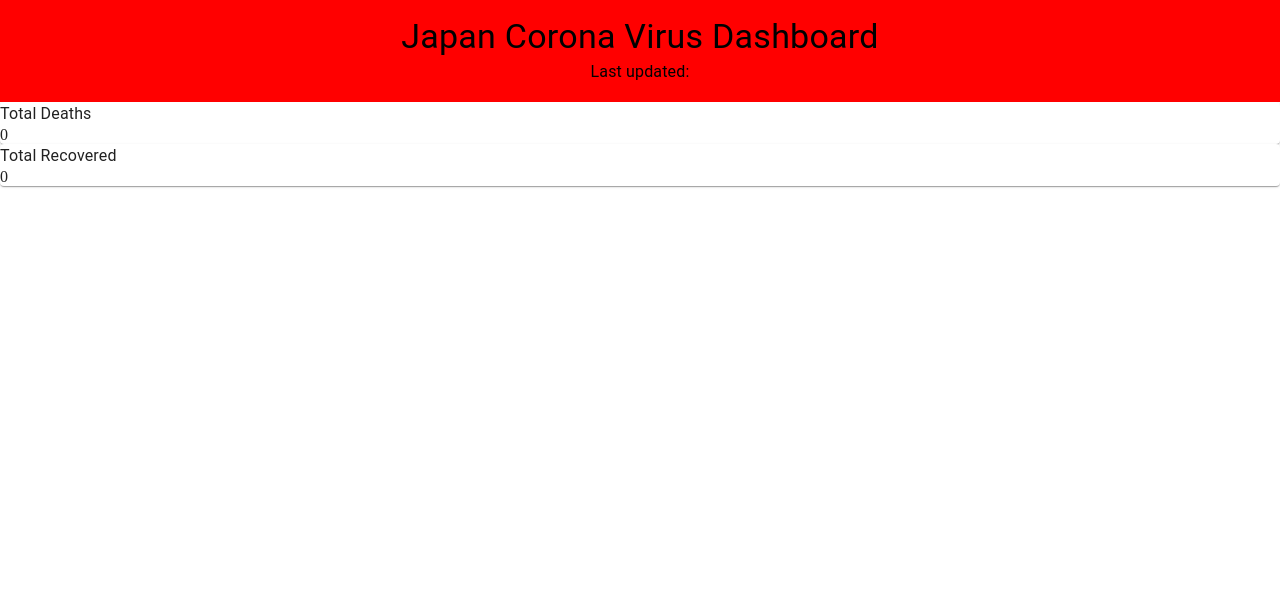
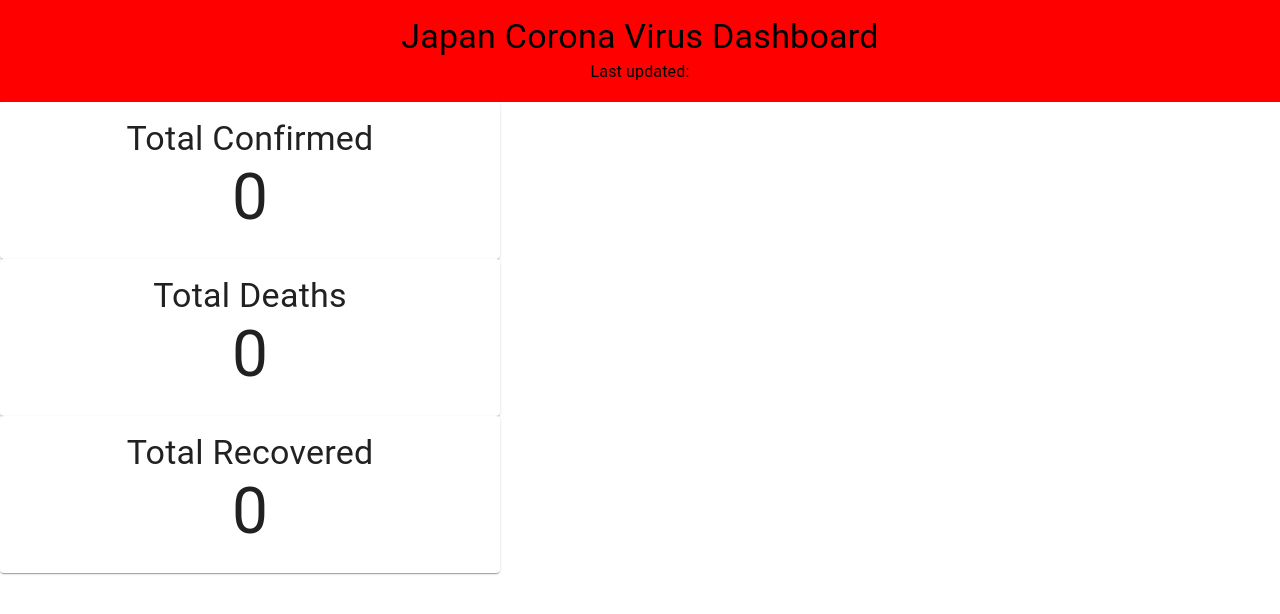
Before and after one commit to chadmuro/corona-virus-tracker, a React (Create React App) app: page / in a window 1280 px wide. Shown: the top 614 px of the page. Built offline with nearby package versions, Linux system fonts and the light colour scheme; no server answers.

Commit message:
update Count.tsx

```diff
--- a/src/App.tsx
+++ b/src/App.tsx
@@ -9,6 +9,7 @@ const App = () => {
 			<TotalDataProvider>
 				<PrefectureDataProvider>
 					<Header />
+					<Count dataType="Confirmed" />
 					<Count dataType="Deaths" />
 					<Count dataType="Recovered" />
 				</PrefectureDataProvider>
--- /dev/null
+++ b/src/components/Count.css
@@ -0,0 +1,4 @@
+.animated-number {
+  font-size: 4rem;
+  font-family: Roboto, sans-serif;
+}
--- a/src/components/Count.tsx
+++ b/src/components/Count.tsx
@@ -1,9 +1,20 @@
+import './Count.css';
 import { useState, useEffect, useContext } from 'react';
 import { TotalDataContext } from '../context/TotalDataContext';
 import { useSpring, animated } from 'react-spring';
-import { Card, Typography } from '@material-ui/core';
+import { Card, CardContent, Typography, makeStyles } from '@material-ui/core';
+
+const useStyles = makeStyles({
+  root: {
+    maxWidth: 500
+  },
+  content: {
+    textAlign: 'center'
+  }
+})
 
 const Count = ({ dataType }: { dataType: string }) => {
+  const classes = useStyles();
 	const [count, setCount] = useState(0);
 	const totalData = useContext(TotalDataContext);
 
@@ -26,15 +37,15 @@ const Count = ({ dataType }: { dataType: string }) => {
 	const spring = useSpring({ val: count, from: { val: 0 } });
 
 	return (
-		<div>
-			<Card>
-				<Typography>Total {dataType}</Typography>
-				<animated.div>
-					{/* @ts-ignore */}
-					{spring.val.interpolate(val => Math.floor(val))}
-				</animated.div>
+			<Card className={classes.root}>
+				<CardContent className={classes.content}>
+					<Typography variant="h4">Total {dataType}</Typography>
+					<animated.div className="animated-number">
+						{/* @ts-ignore */}
+						{spring.val.interpolate(val => Math.floor(val))}
+					</animated.div>
+				</CardContent>
 			</Card>
-		</div>
 	);
 };
 
```
